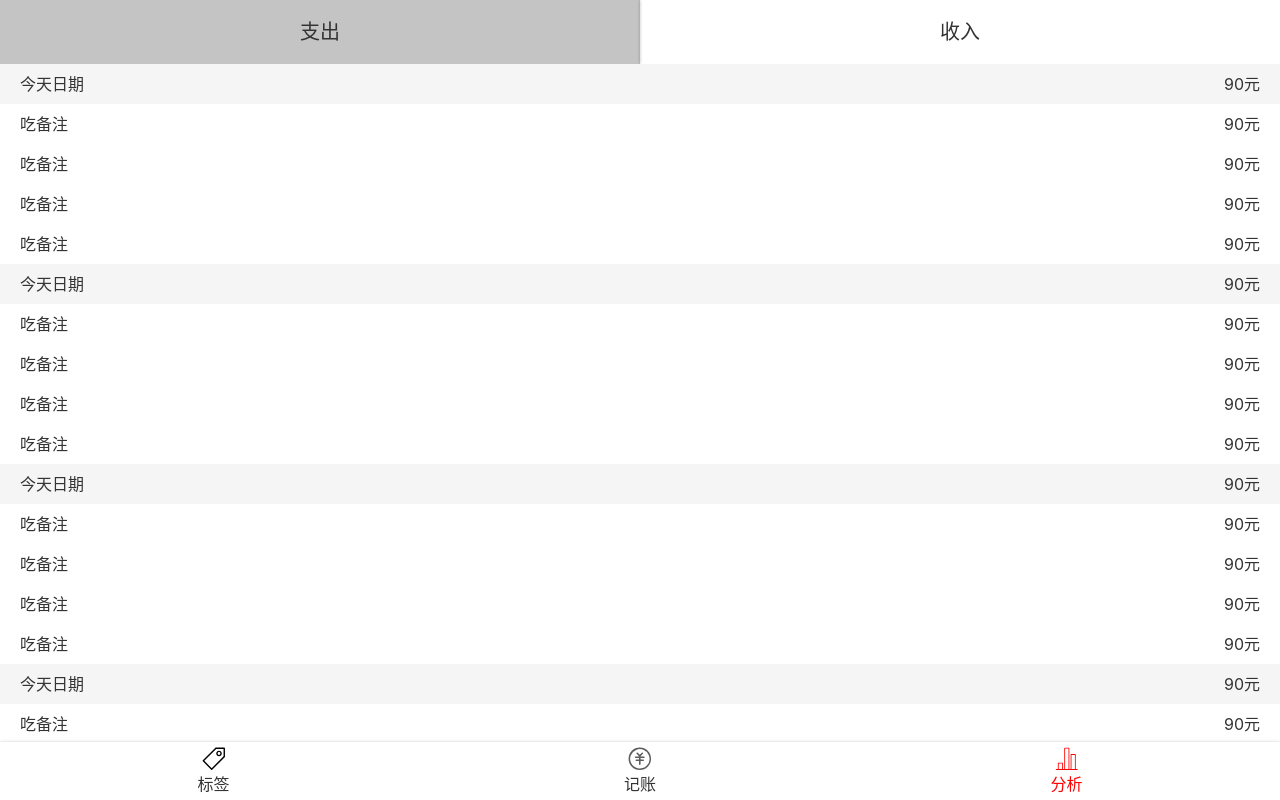
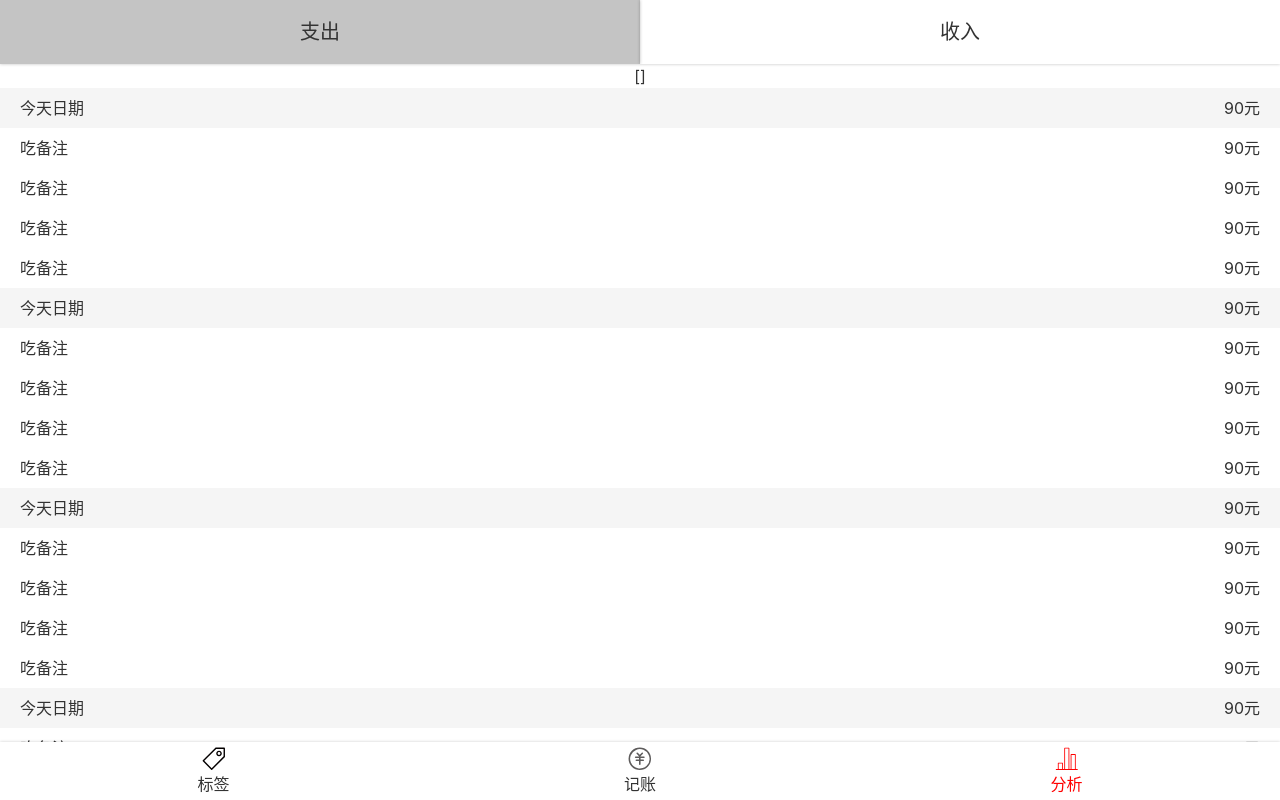
Before and after one commit to Forkeep/LeeBuWeiMoney, a Vue app: page /#/statistics in a window 1280 px wide. Built offline with nearby package versions, Linux system fonts and the light colour scheme.

Commit message:
统计页面整理数据

```diff
--- a/src/store/index.ts
+++ b/src/store/index.ts
@@ -1,12 +1,27 @@
-import Vue from 'vue'
-import Vuex from 'vuex'
+import Vue from 'vue';
+import Vuex from 'vuex';
 
 Vue.use(Vuex);
 
+
 export default new Vuex.Store({
   state: {
+    recordList: [],
+    currentList: [],
+
   },
   mutations: {
+    deepCloneRecordList(state) {
+      state.recordList = JSON.parse(window.localStorage.getItem('recordList') || '[]');
+    },
+    getCurrentList(state, payload) {
+      state.currentList = [];
+      state.recordList.forEach((item, index, array) => {
+        if ((item as RecordItem).type === payload) {
+          state.currentList.push(item);
+        }
+      });
+    }
   },
   actions: {
   },
--- a/src/views/Statistics.vue
+++ b/src/views/Statistics.vue
@@ -1,12 +1,16 @@
 <template>
   <LayoutNav class="statistics-wrapper">
     <ul class="inout-tab">
-      <li class="selected">支出</li>
-      <li>收入</li>
+      <li :class=" tab_type === '-' ? 'selected' :'' " @click="tab_type = '-'">支出</li>
+      <li :class=" tab_type === '+' ? 'selected' :'' " @click="tab_type = '+'">收入</li>
     </ul>
+    {{currentRecord}}
     <div class="inout-content">
       <ol class="record-oneDay">
-        <li class="record-header"><span>今天日期</span><span>90元</span></li>
+        <li class="record-header">
+          <span>今天日期</span>
+          <span>90元</span>
+        </li>
         <li>
           <div class="money-message">
             <span class="label">吃</span>
@@ -139,6 +143,13 @@
 
   @Component
   export default class Statistics extends Vue {
+      tab_type = '-';
+      get currentRecord(){
+        this.$store.commit('deepCloneRecordList');
+        this.$store.commit('getCurrentList',this.tab_type);
+        console.log(this.$store.state.currentList);
+        return this.$store.state.currentList;
+      }
   }
 </script>
 
```
Also changed, not shown: src/custom.d.ts (line endings or trailing spaces).
